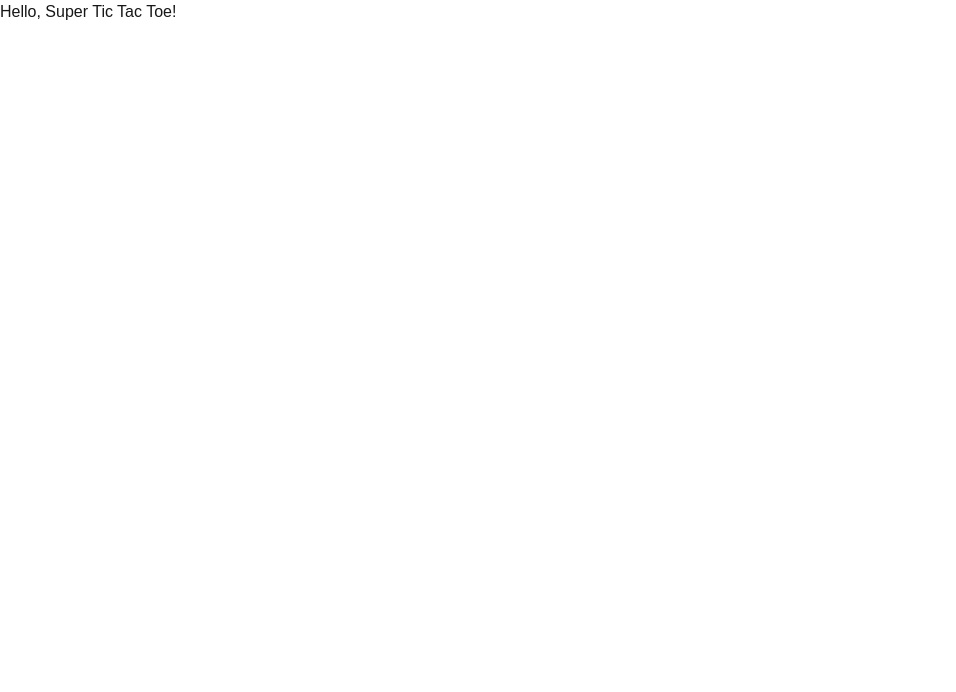
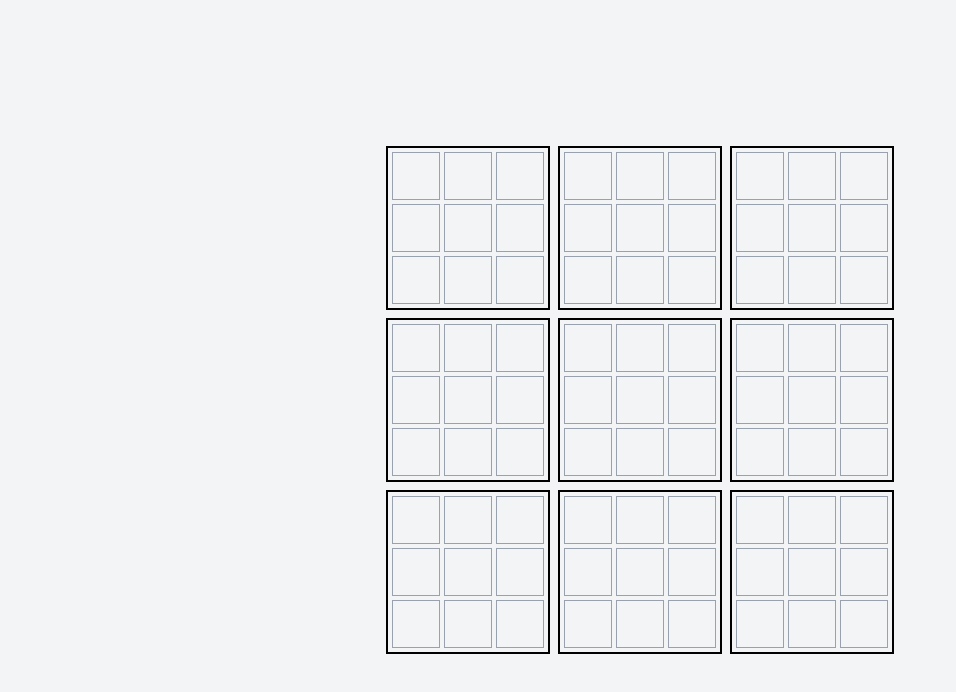
Before and after one commit to vishnuroshan/super-tic-tac-toe, a Next.js app in the folder apps/web/: page / in a window 1280 px wide. Shown: the top 692 px of the page, without its empty margins (0-956 px from the left). Built offline with nearby package versions, Linux system fonts and the light colour scheme.

Commit message:
basic UI

```diff
--- a/apps/web/src/app/page.tsx
+++ b/apps/web/src/app/page.tsx
@@ -1,7 +1,11 @@
 "use client";
 
-import { greet } from "@/game-core/index";
+import GameBoard from "../components/Gameboard";
 
 export default function HomePage() {
-  return <>{greet("Super Tic Tac Toe")}</>;
+  return (
+    <main className="min-h-screen flex items-center justify-center bg-gray-100">
+      <GameBoard />
+    </main>
+  );
 }
--- /dev/null
+++ b/apps/web/src/components/Cell.tsx
@@ -0,0 +1,19 @@
+"use client";
+
+type CellProps = {
+  value: "X" | "O" | null;
+  onClick: () => void;
+};
+
+export default function Cell({ value, onClick }: CellProps) {
+  return (
+    <button
+      onClick={onClick}
+      className="w-12 h-12 border border-gray-400 text-2xl font-bold flex items-center justify-center"
+    >
+      <span className={value === "X" ? "text-blue-600" : "text-red-600"}>
+        {value}
+      </span>
+    </button>
+  );
+}
--- /dev/null
+++ b/apps/web/src/components/Gameboard.tsx
@@ -0,0 +1,13 @@
+"use client";
+
+import MiniBoard from "./MiniBoard";
+
+export default function GameBoard() {
+  return (
+    <div className="grid grid-cols-3 gap-2 p-4">
+      {Array.from({ length: 9 }).map((_, i) => (
+        <MiniBoard key={i} />
+      ))}
+    </div>
+  );
+}
--- /dev/null
+++ b/apps/web/src/components/MiniBoard.tsx
@@ -0,0 +1,26 @@
+"use client";
+
+import { useState } from "react";
+import Cell from "./Cell";
+
+export default function MiniBoard() {
+  const [cells, setCells] = useState<(null | "X" | "O")[]>(Array(9).fill(null));
+  const [current, setCurrent] = useState<"X" | "O">("X");
+
+  const handleClick = (index: number) => {
+    if (cells[index]) return;
+
+    const newCells = [...cells];
+    newCells[index] = current;
+    setCells(newCells);
+    setCurrent(current === "X" ? "O" : "X");
+  };
+
+  return (
+    <div className="grid grid-cols-3 gap-1 border-2 border-black p-1">
+      {cells.map((val, i) => (
+        <Cell key={i} value={val} onClick={() => handleClick(i)} />
+      ))}
+    </div>
+  );
+}
```
Also changed, not shown: apps/web/tsconfig.json (+2 -10 lines).
